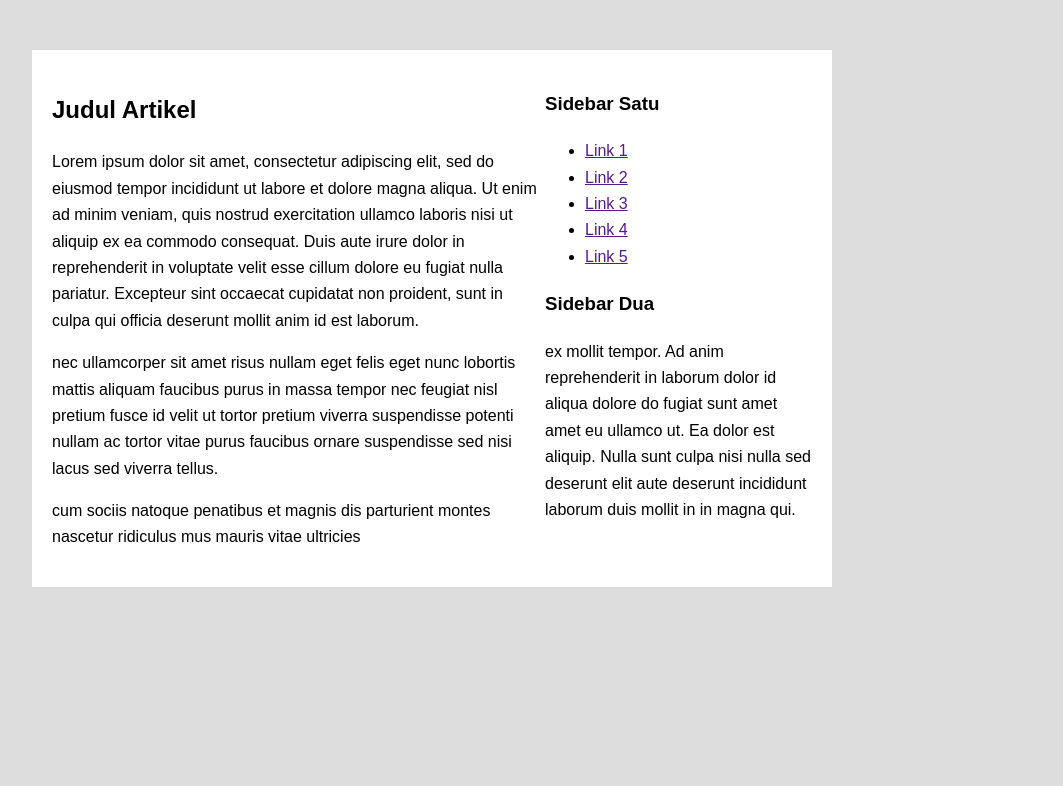
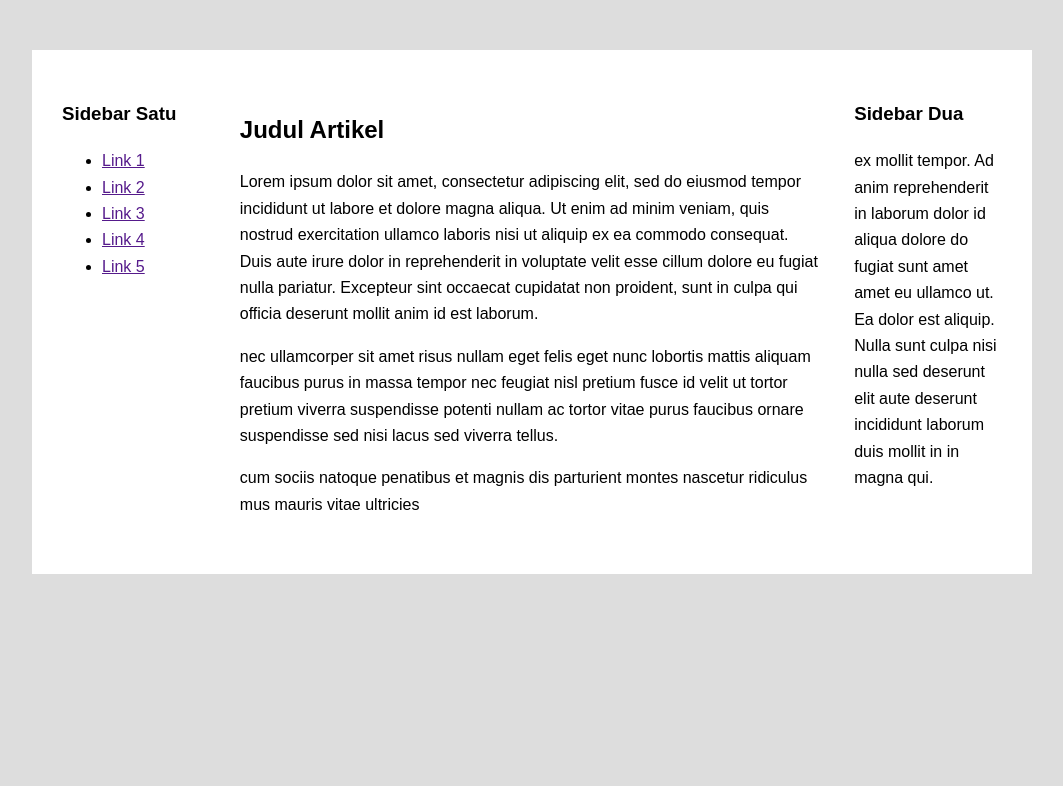
Before and after one commit to Dimas0824/dasarWeb, a PHP site: page /flexbox.html in a window 1280 px wide. Shown: the top 786 px of the page, without its empty margins (18-1081 px from the left). After the commit the page ends 574 px from the top, so only its background shows below. Run offline with PHP 8.4, Linux system fonts and the light colour scheme.

Commit message:
edit flexbox menjadi 3 kolom

```diff
--- a/flexbox.html
+++ b/flexbox.html
@@ -10,6 +10,17 @@
 
     <!-- Latihan 1 - Kolom -->
     <div class="container-satu">
+        <div class="sidebar-satu">
+            <h3>Sidebar Satu</h3>
+            <ul>
+                <li><a href="">Link 1</a></li>
+                <li><a href="">Link 2</a></li>
+                <li><a href="">Link 3</a></li>
+                <li><a href="">Link 4</a></li>
+                <li><a href="">Link 5</a></li>
+            </ul>
+        </div>
+
         <div class="kolom-utama">
             <h2>Judul Artikel</h2>
             <p>Lorem ipsum dolor sit amet, consectetur adipiscing elit, sed do eiusmod tempor incididunt ut labore et
@@ -30,17 +41,6 @@
                 ultricies</p>
         </div>
 
-        <div class="sidebar-satu">
-            <h3>Sidebar Satu</h3>
-            <ul>
-                <li><a href="">Link 1</a></li>
-                <li><a href="">Link 2</a></li>
-                <li><a href="">Link 3</a></li>
-                <li><a href="">Link 4</a></li>
-                <li><a href="">Link 5</a></li>
-            </ul>
-            <div>
-
         <div class="sidebar-dua">
             <h3>Sidebar Dua</h3>
             <p>ex mollit tempor. Ad anim reprehenderit in laborum dolor id aliqua dolore do fugiat sunt amet
--- a/style2.css
+++ b/style2.css
@@ -8,13 +8,33 @@ body{
     background-color: #ddd;
     line-height: 1.65;
     padding-bottom: 1000px;
+
 }
 /*Latihan 1*/
 .container-satu{
-    width: 800px;
+    width: 1000px;
     margin: 50px;
     background-color: #fff;
     padding: 20px;
     box-sizing: border-box;
     display: flex;
 }
+
+.sidebar-satu {
+    width: 20%;
+    padding: 10px;
+    box-sizing: border-box;
+}
+
+.sidebar-dua{
+    width: 20%;
+    padding: 10px;
+    box-sizing: border-box;
+}
+
+.kolom-utama{
+    width: 75%;
+    background-color: #fff;
+    padding: 20px;
+    box-sizing: border-box;
+}
```
Lines whose indentation alone changed are shown as unchanged.
